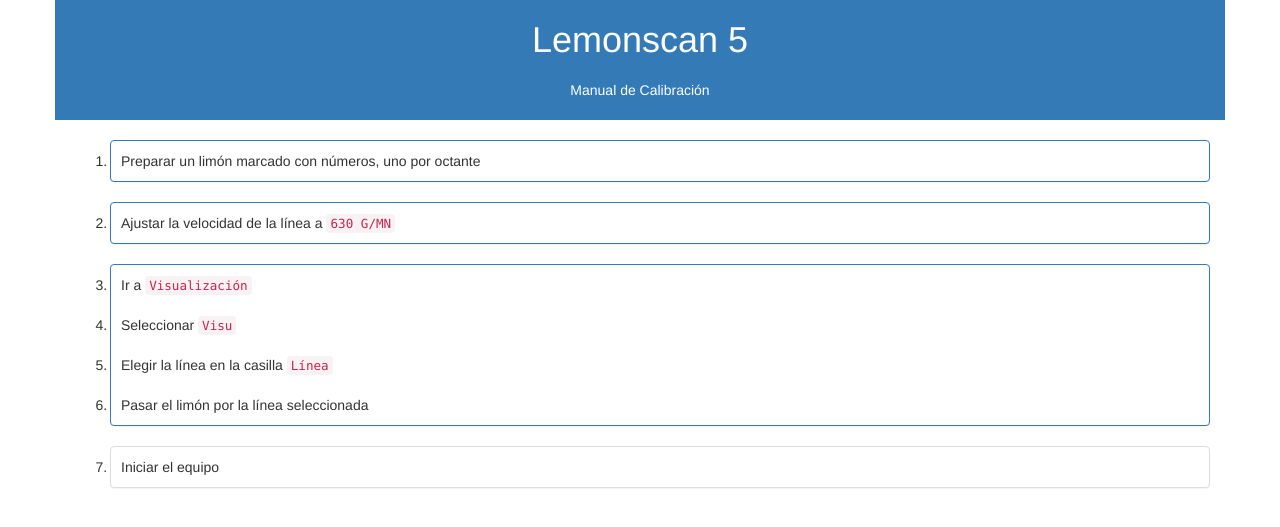
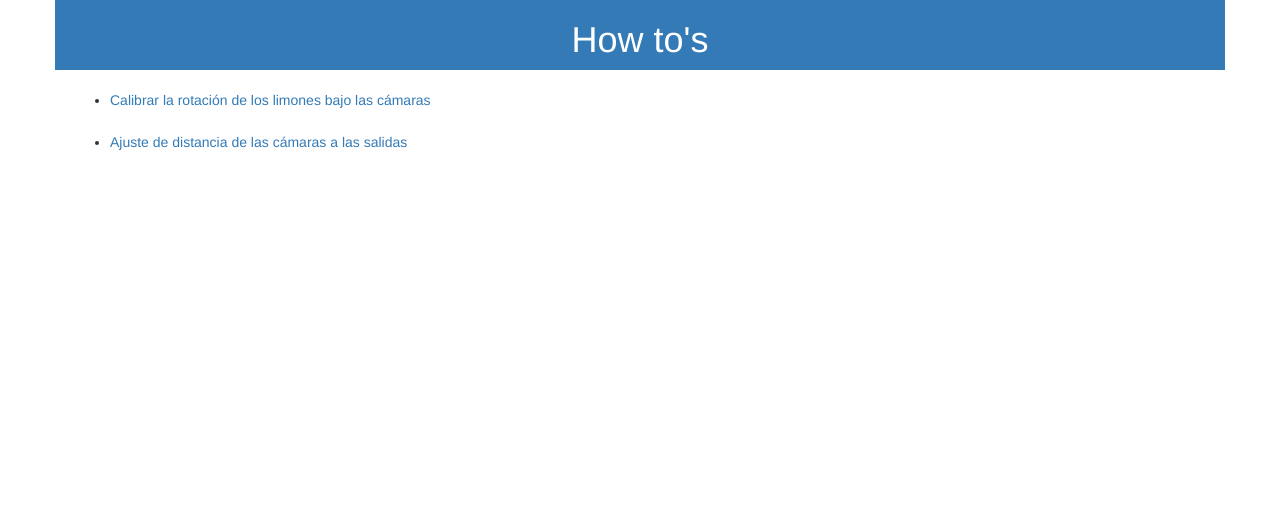
Before and after one commit to rodrigorila/HowTo, a Flask app: page /main in a window 1280 px wide. Shown: the top 527 px of the page. Run offline with Flask 2, Linux system fonts and the light colour scheme; some libraries are stand-ins or nearby versions.

Commit message:
New main page with list of how to's. Additional sample how-to

```diff
--- a/how_to.py
+++ b/how_to.py
@@ -47,7 +47,7 @@
                 matches = HowTo._brackets_to_html_.finditer(value)
 
                 index = 0
-                result = None
+                result = ""
 
                 for m in matches:
                     w1, w2 = m.span(0)
@@ -57,8 +57,9 @@
                     highlighted = escape(value[p1: p2])
                     index = w2
 
-                    result = normal_text if result is None else result + normal_text
-                    result += Markup('<code>') + highlighted + Markup('</code>')
+                    result += normal_text + Markup('<code>') + highlighted + Markup('</code>')
+
+                result += value[index:len(value)]
 
                 return value if result is None else result
 
--- a/main.py
+++ b/main.py
@@ -36,10 +36,19 @@
      #                return render_template('unsupported.html')
 
 
-@app.route("/how_to_calibrate", methods=['GET'])
-def how_to_calibrate():
+# h.block([
+#     u"",
+#     u"",
+#     u"",
+#     ])\
+#     .image("") \
+#     .text(u"") \
+#     .warning(u"") \
 
-    h = HowTo(u"Lemonscan 5", u"Manual de Calibración")
+
+def lemonscan5_how_to_calibrate():
+
+    h = HowTo(u"Lemonscan 5", u"Calibrar la rotación de los limones bajo las cámaras")
 
     h.block([
         u"Preparar un limón marcado con números, uno por octante",
@@ -61,18 +70,83 @@
         .text(
         u"El limón marcado con 8 números debe rotar 1.2 veces aproximadamente. "
         u"Eso quiere decir que la primera y la última fotografía deben tener los "
-        u"mismos números") \
+        u"mismos números.") \
 
     h.block([
-        u"Iniciar el equipo",
+        u"Revisar las correas y los conos si el limón no ha rotado correctamente",
         ])
 
-    return render_template('how_to_template.html', how_to=h, use_button=use_button())
+    return render_template('how_to.html', how_to=h, use_button=use_button())
+
+def lemonscan5_how_to_adjust_distance_to_camera():
+
+    h = HowTo(u"Lemonscan 5", u"Ajuste de distancia de las cámaras a las salidas")
+
+    h.block([
+        u"Ir a [Ajustes]",
+        u"En el área de [Ubicación salidas] seleccionar la [Salida] cuyas distancias se desea calibrar",
+        ])\
+        .image("04_01.png") \
+        .text(u"El botón [Igualar] se puede usar para que el valor de la primera línea se "
+              u"copie al resto.") \
+
+    h.block([
+        u"Preparar un limón en cada línea",
+        u"Pasar los limones observando su caída",
+
+        u"Según la inspección visual de la caída de los limones determinar los valores "
+        u"mínimo y máximo en los que el limón cae de forma correcta en la salida determinada",
+
+        u"Asignar el valor promedio a la primera salida presionar [Igualar]",
+        ])\
+        .image("04_02.png") \
+        .text(u"Este proceso de búsqueda de valores requiere la observación de la caída de limones "
+              u"repetidas veces mientras se varía el valor de la distancia a cada [Línea].") \
+        .text(u"Un operador en el equipo va ajustando los números mientras otro observa la caída "
+              u"de limones para determinar los valores máximo y mínimo. Una vez obtenidos estos "
+              u"valores el promedio será [promedio = (max-min) / 2].") \
+        .text(u"Al final del proceso es posible que alguna línea requiera un ajuste particular "
+              u"debido a que la cámara no está en exáctamente la misma posición que las demás.") \
+
+    # h.block([
+    #     u"",
+    #     u"",
+    #     u"",
+    #     ])\
+    #     .image("") \
+    #     .text(u"") \
+    #     .warning(u"") \
+
+
+    # h.block([
+    #     u"",
+    #     u"",
+    #     u"",
+    #     ])\
+    #     .image("") \
+    #     .text(u"") \
+    #     .warning(u"") \
+
+    return render_template('how_to.html', how_to=h, use_button=use_button())
+
+@app.route("/how_to/<string:group>/<string:name>", methods=['GET'])
+def how_to(group, name):
+    return eval("{0}_{1}()".format(group, name))
 
 
 @app.route("/main", methods=['GET'])
 def main():
-    return how_to_calibrate()
+    how_tos = [
+        {
+            'title': u"Calibrar la rotación de los limones bajo las cámaras",
+            'path': "lemonscan5/how_to_calibrate",
+        },
+        {
+            'title': u"Ajuste de distancia de las cámaras a las salidas",
+            'path': "lemonscan5/how_to_adjust_distance_to_camera",
+        },
+    ]
+    return render_template('main.html', **locals())
 
 
 @app.route("/", methods=['GET'])
--- a/static/stylesheets/how_to_template.css
+++ b/static/stylesheets/how_to.css
@@ -1,7 +1,6 @@
 .panel li, div p {
     padding: 10px;
 }
-
 
 ol button {
     padding: 1ex 5ex 1ex 5ex;
@@ -15,3 +14,15 @@
         max-width: 85%;
     }
 }
+
+.heading {
+    color: white;
+    background-color: #4c789e;
+}
+.heading h1{
+    font-size: 1.2em;
+    text-shadow: 3px 2px black;
+}
+.heading p{
+    font-size: 1.0em;
+}
--- /dev/null
+++ b/static/stylesheets/main.css
@@ -0,0 +1,4 @@
+.container ul li {
+    padding-bottom: 3ex;
+    width: 100%;
+}
--- a/templates/how_to_template.html
+++ b/templates/how_to.html
@@ -12,7 +12,7 @@
 
 {%- block styles %}
 {{super()}}
-    <link rel="stylesheet" href="{{url_for('static', filename='stylesheets/how_to_template.css')}}">
+    <link rel="stylesheet" href="{{url_for('static', filename='stylesheets/how_to.css')}}">
 {%- endblock %}
 
 {%- block content %}
@@ -37,7 +37,7 @@
             {%- endif %}
 
             {%- if dtl.type == 'text' %}
-            <p>
+            <p class="lead">
                 {%- autoescape false %}
                 {{ highlighted_text(dtl.value) }}
                 {%- endautoescape %}
@@ -75,7 +75,7 @@
         {%- endif -%}
     {%- endmacro -%}
 
-    <div class="container bg-primary text-center">
+    <div class="container heading">
         <h1>{{ how_to.heading }}</h1>
         <p>{{ how_to.title }}</p>
     </div>
@@ -115,6 +115,10 @@
             });
         });
 
+        $(".link-button").click(function(){
+            var button = $(this);
+            location.href = button.data('link');
+        });
     });
     </script>
 {%- endblock %}
--- /dev/null
+++ b/templates/main.html
@@ -0,0 +1,41 @@
+{%- extends "bootstrap/base.html" %}
+
+{% block html_attribs %}
+    {{super()}}
+    lang="es"
+{% endblock %}
+
+{% block metas %}
+    {{super()}}
+    <meta charset="UTF-8">
+{% endblock %}
+
+{%- block styles %}
+{{super()}}
+    <link rel="stylesheet" href="{{url_for('static', filename='stylesheets/main.css')}}">
+{%- endblock %}
+
+{%- block content %}
+
+    <div class="container bg-primary text-center">
+        <h1>How to's</h1>
+    </div>
+    <br/>
+    <div class="container">
+        <ul>
+        {%- for ht in how_tos  %}
+            <li>
+                <a href="/how_to/{{ ht.path }}">{{ ht.title }}</a>
+            </li>
+        {%- endfor %}
+        </ul>
+    </div>
+{%- endblock %}
+
+{%- block scripts %}
+{{super()}}
+    <script>
+    $(document).ready(function(){
+    });
+    </script>
+{%- endblock %}
```
Also changed, not shown: static/images/04_01.png (added), static/images/04_02.png (added), 1 other file.
